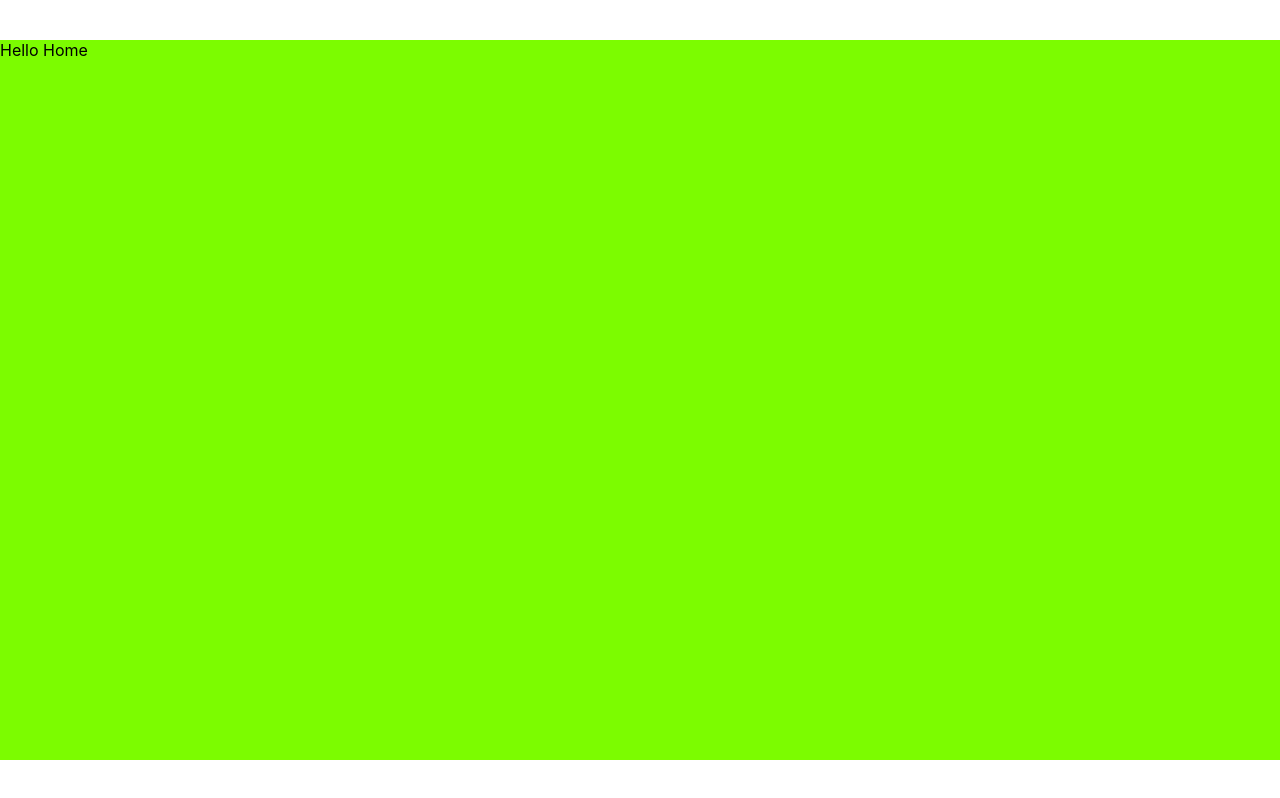
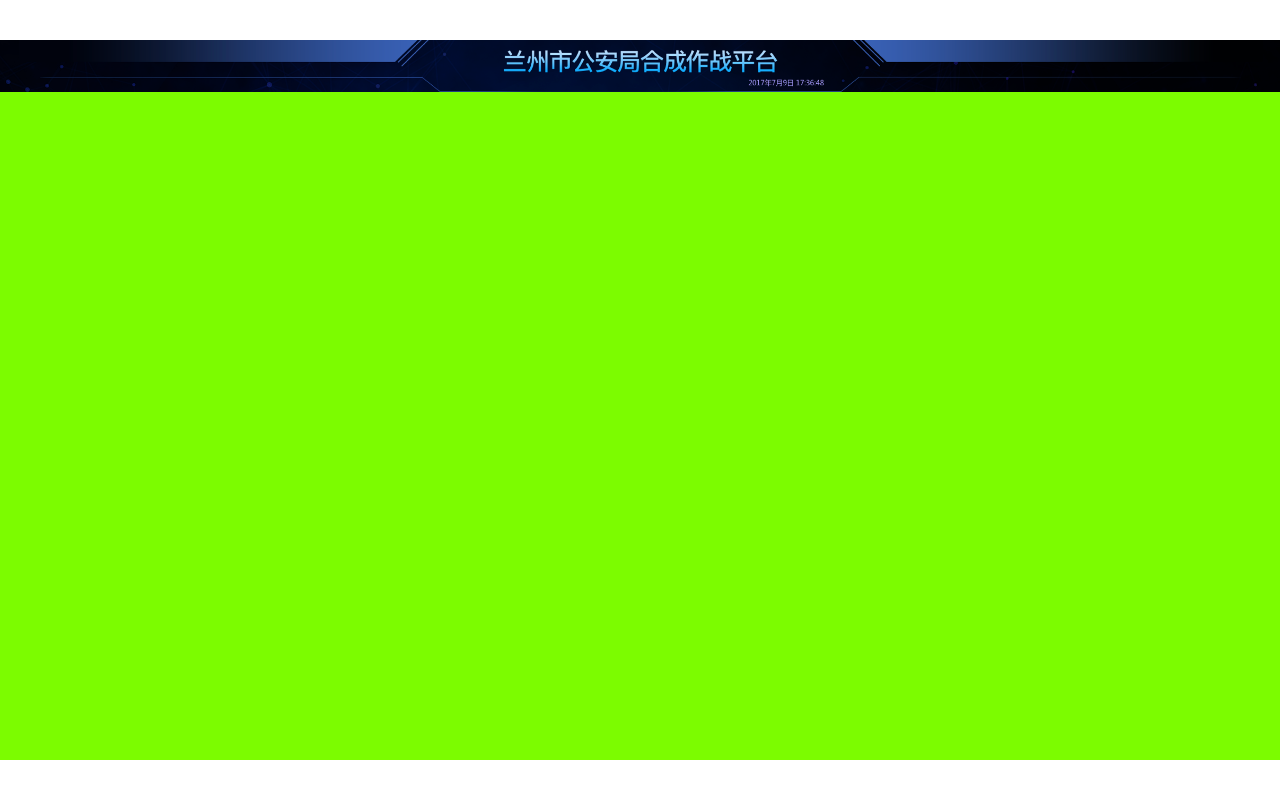
Before and after one commit to Grey-1011/bigScreen, a Vue app: page / in a window 1280 px wide. Built offline with nearby package versions, Linux system fonts and the light colour scheme.

Commit message:
add px function  add header

```diff
--- a/src/components/Home.vue
+++ b/src/components/Home.vue
@@ -1,5 +1,22 @@
 <template>
-  <div>
-    Hello Home
+  <div class="home">
+    <header></header>
   </div>
 </template>
+
+<script lang="ts" setup>
+
+
+</script>
+
+<style lang="scss">
+@import "../shared/helper.scss";
+
+  .home {
+    header {
+      height: px(99);
+      background-image: url("../assets/images/header.png");
+      background-size: cover;
+    }
+  }
+</style>
--- a/src/shared/_helper.scss
+++ b/src/shared/_helper.scss
@@ -1,5 +1,5 @@
 @function px($n) {
-  @return $n / 1500 * 100vw;
+  @return $n / 2420 * 100vw;
 }
 $blue: #002866;
 $font-hei: -apple-system, "Noto Sans", "Helvetica Neue", Helvetica, "Nimbus Sans L", Arial, "Liberation Sans", "PingFang SC", "Hiragino Sans GB", "Noto Sans CJK SC", "Source Han Sans SC", "Source Han Sans CN", "Microsoft YaHei", "Wenquanyi Micro Hei", "WenQuanYi Zen Hei", "ST Heiti", SimHei, "WenQuanYi Zen Hei Sharp", sans-serif;
```
Also changed, not shown: src/assets/images/header.png (added).
